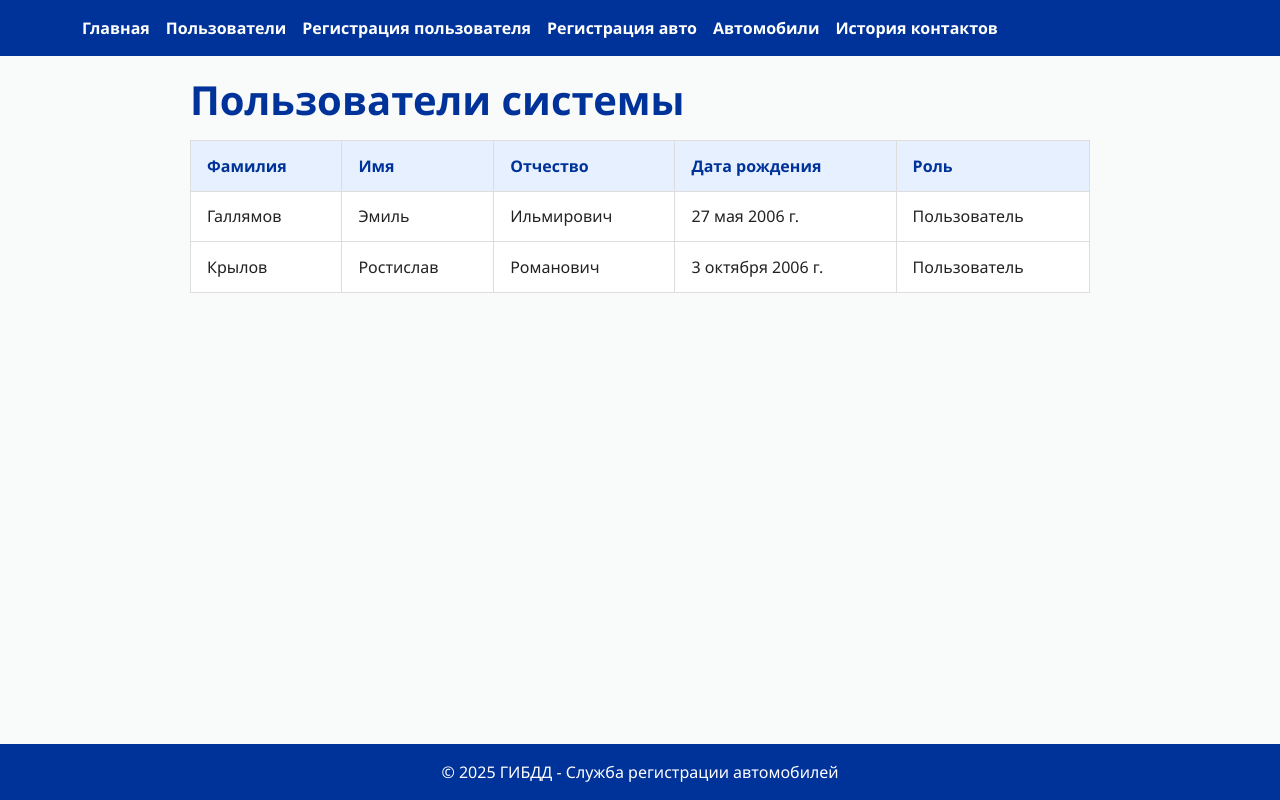
After one commit to sencerrrrr/GIBDD, a Django app: page /profile/ in a window 1280 px wide. The commit adds this page. Run offline with Django 5.2, Linux system fonts and the light colour scheme; data comes from the database, SQL or seed files in the repository; both versions use the stored data as it was after the commit.

Commit message:
Добавил страницы и дизайн

```diff
--- a/GIBDD/web/admin.py
+++ b/GIBDD/web/admin.py
@@ -1,6 +1,5 @@
 from django.contrib import admin
-from .models import Role, User, Region, CarNumber, CarBrand, CarModel, Car, ContactHistory, CarOwner
-
+from .models import Role, User, Region, CarNumber, CarBrand, CarModel, Car, ContactHistory
 admin.site.register(Role)
 admin.site.register(User)
 admin.site.register(Region)
@@ -9,4 +8,3 @@ admin.site.register(CarBrand)
 admin.site.register(CarModel)
 admin.site.register(Car)
 admin.site.register(ContactHistory)
-admin.site.register(CarOwner)
--- a/GIBDD/web/models.py
+++ b/GIBDD/web/models.py
@@ -135,6 +135,9 @@ class CarModel(models.Model):
 
 
 class Car(models.Model):
+    uniq_number = models.CharField(
+        max_length=17,
+    )
     brand = models.ForeignKey(
         CarBrand,
         on_delete=models.CASCADE,
@@ -147,12 +150,21 @@ class Car(models.Model):
         CarNumber,
         on_delete=models.CASCADE,
     )
+    Owner = models.ForeignKey(
+        User,
+        on_delete=models.CASCADE,
+        blank=True,
+        null=True,
+    )
 
     def __str__(self):
-        return f'{self.brand} {self.model} {self.number}'
+        return f'{self.uniq_number} {self.brand} {self.model}'
 
 
 class ContactHistory(models.Model):
+    uniq_number = models.CharField(
+        max_length=5,
+    )
     owner = models.ForeignKey(
         User,
         on_delete=models.CASCADE,
@@ -177,18 +189,3 @@ class ContactHistory(models.Model):
 
     def __str__(self):
         return f'{self.owner} {self.buyer} {self.car}'
-
-
-class CarOwner(models.Model):
-    owner = models.ForeignKey(
-        User,
-        on_delete=models.CASCADE,
-    )
-    car = models.ForeignKey(
-        Car,
-        on_delete=models.CASCADE,
-        unique=True,
-    )
-
-    def __str__(self):
-        return f' {self.owner} {self.car}'
--- a/GIBDD/web/templates/base.html
+++ b/GIBDD/web/templates/base.html
@@ -1,18 +1,104 @@
 <!DOCTYPE html>
 <html lang="ru">
 <head>
-    <meta charset="UTF-8">
+    <meta charset="UTF-8" />
+    <meta name="viewport" content="width=device-width, initial-scale=1" />
     <title>GIBDD</title>
+    <!-- Bootstrap CSS -->
+    <link href="https://cdn.jsdelivr.net/npm/bootstrap@5.3.0/dist/css/bootstrap.min.css" rel="stylesheet" />
+    <style>
+        /* Стили ГИБДД */
+        body, html {
+            height: 100%;
+            margin: 0;
+        }
+        /* Flex-контейнер для приклейки футера */
+        body {
+            display: flex;
+            flex-direction: column;
+            min-height: 100vh;
+            font-family: "Segoe UI", Tahoma, Geneva, Verdana, sans-serif;
+            background-color: #f9fafa;
+            color: #222;
+        }
+        header {
+            background-color: #003399;
+            padding: 1rem 0;
+        }
+        nav .nav-link {
+            color: #ffffff;
+            font-weight: 600;
+            margin-right: 1rem;
+        }
+        nav .nav-link:hover, nav .nav-link:focus {
+            color: #ffcc00;
+            text-decoration: underline;
+        }
+        main {
+            flex: 1 0 auto;
+            max-width: 900px;
+            margin: 20px auto;
+            width: 95%;
+        }
+        h1, h2 {
+            color: #003399;
+            font-weight: 700;
+            margin-bottom: 1rem;
+        }
+        table {
+            background-color: #ffffff;
+            border-collapse: collapse;
+            width: 100%;
+        }
+        table th, table td {
+            padding: 0.8rem 1rem;
+            border: 1px solid #ddd;
+        }
+        table thead {
+            background-color: #e6f0ff;
+            color: #003399;
+            font-weight: 600;
+        }
+        a.btn-primary, button.btn-primary {
+            background-color: #003399;
+            border-color: #003399;
+        }
+        a.btn-primary:hover, button.btn-primary:hover {
+            background-color: #002080;
+            border-color: #002080;
+        }
+        footer {
+            flex-shrink: 0;
+            background-color: #003399;
+            color: white;
+            text-align: center;
+            padding: 1rem;
+            margin-top: 20px;
+        }
+    </style>
 </head>
 <body>
 <header>
-    <nav>
-        <a href="{% url 'index' %}">Главная</a>
+    <nav class="container d-flex">
+        <a class="nav-link" href="{% url 'index' %}">Главная</a>
+        <a class="nav-link" href="{% url 'profile' %}">Пользователи</a>
+        <a class="nav-link" href="{% url 'register_user' %}">Регистрация пользователя</a>
+        <a class="nav-link" href="{% url 'register_car' %}">Регистрация авто</a>
+        <a class="nav-link" href="{% url 'car_list' %}">Автомобили</a>
+        <a class="nav-link" href="{% url 'contact_history_list' %}">История контактов</a>
     </nav>
 </header>
-{% block header %}
-{% endblock header %}
-{% block content %}
-{% endblock content %}
+
+<main>
+    {% block content %}
+    {% endblock content %}
+</main>
+
+<footer>
+    &copy; 2025 ГИБДД - Служба регистрации автомобилей
+</footer>
+
+<!-- Bootstrap JS Bundle -->
+<script src="https://cdn.jsdelivr.net/npm/bootstrap@5.3.0/dist/js/bootstrap.bundle.min.js"></script>
 </body>
 </html>
--- /dev/null
+++ b/GIBDD/web/templates/profile.html
@@ -0,0 +1,31 @@
+{% extends "base.html" %}
+
+{% block content %}
+<h1>Пользователи системы</h1>
+<table border="1" cellpadding="5" cellspacing="0">
+    <thead>
+        <tr>
+            <th>Фамилия</th>
+            <th>Имя</th>
+            <th>Отчество</th>
+            <th>Дата рождения</th>
+            <th>Роль</th>
+        </tr>
+    </thead>
+    <tbody>
+        {% for user in users %}
+        <tr>
+            <td>{{ user.firstname }}</td>
+            <td>{{ user.name }}</td>
+            <td>{{ user.fatherName|default:"-" }}</td>
+            <td>{{ user.dateOfBirth }}</td>
+            <td>{{ user.role.name }}</td>
+        </tr>
+        {% empty %}
+        <tr>
+            <td colspan="5">Пользователи не найдены</td>
+        </tr>
+        {% endfor %}
+    </tbody>
+</table>
+{% endblock content %}
--- a/GIBDD/web/urls.py
+++ b/GIBDD/web/urls.py
@@ -3,4 +3,9 @@ from . import views
 
 urlpatterns = [
     path('', views.index, name='index'),
+    path('profile/', views.profile, name='profile'),
+    path('register-user/', views.register_user, name='register_user'),
+    path('register-car/', views.register_car, name='register_car'),
+    path('cars/', views.car_list, name='car_list'),
+    path('contact-history/', views.contact_history_list, name='contact_history_list'),
 ]
--- a/GIBDD/web/views.py
+++ b/GIBDD/web/views.py
@@ -1,4 +1,43 @@
-from django.shortcuts import render
+from django.shortcuts import render, redirect, get_object_or_404
+from .models import User, Car, ContactHistory, Region, CarBrand, CarModel, CarNumber
+from .forms import UserForm, CarForm, ContactHistoryForm
 
 def index(request):
     return render(request, 'index.html')
+
+def profile(request):
+    users = User.objects.all()
+    return render(request, 'profile.html', {'users': users})
+
+def register_user(request):
+    if request.method == 'POST':
+        form = UserForm(request.POST)
+        if form.is_valid():
+            form.save()
+            return redirect('profile')
+    else:
+        form = UserForm()
+    return render(request, 'register_user.html', {'form': form})
+
+def register_car(request):
+    if request.method == 'POST':
+        form = CarForm(request.POST)
+        if form.is_valid():
+            car = form.save(commit=False)
+            car_number_obj = CarNumber(region=car.region)
+            car_number_obj.number = CarNumber.generate_number(car.region.number)
+            car_number_obj.save()
+            car.number = car_number_obj
+            car.save()
+            return redirect('car_list')
+    else:
+        form = CarForm()
+    return render(request, 'register_car.html', {'form': form})
+
+def car_list(request):
+    cars = Car.objects.all()
+    return render(request, 'car_list.html', {'cars': cars})
+
+def contact_history_list(request):
+    histories = ContactHistory.objects.all()
+    return render(request, 'contact_history_list.html', {'histories': histories})
```
Also changed, not shown: GIBDD/web/forms.py (added, +35 -0 lines), GIBDD/web/templates/car_list.html (added, +12 -0 lines), GIBDD/web/templates/contact_history_list.html (added, +17 -0 lines), GIBDD/web/templates/index.html (+4 -4 lines), GIBDD/web/templates/register_car.html (added, +10 -0 lines), GIBDD/web/templates/register_user.html (added, +10 -0 lines), GIBDD/db.sqlite3 (added), GIBDD/web/migrations/0001_initial.py (added), readme.txt (added).
